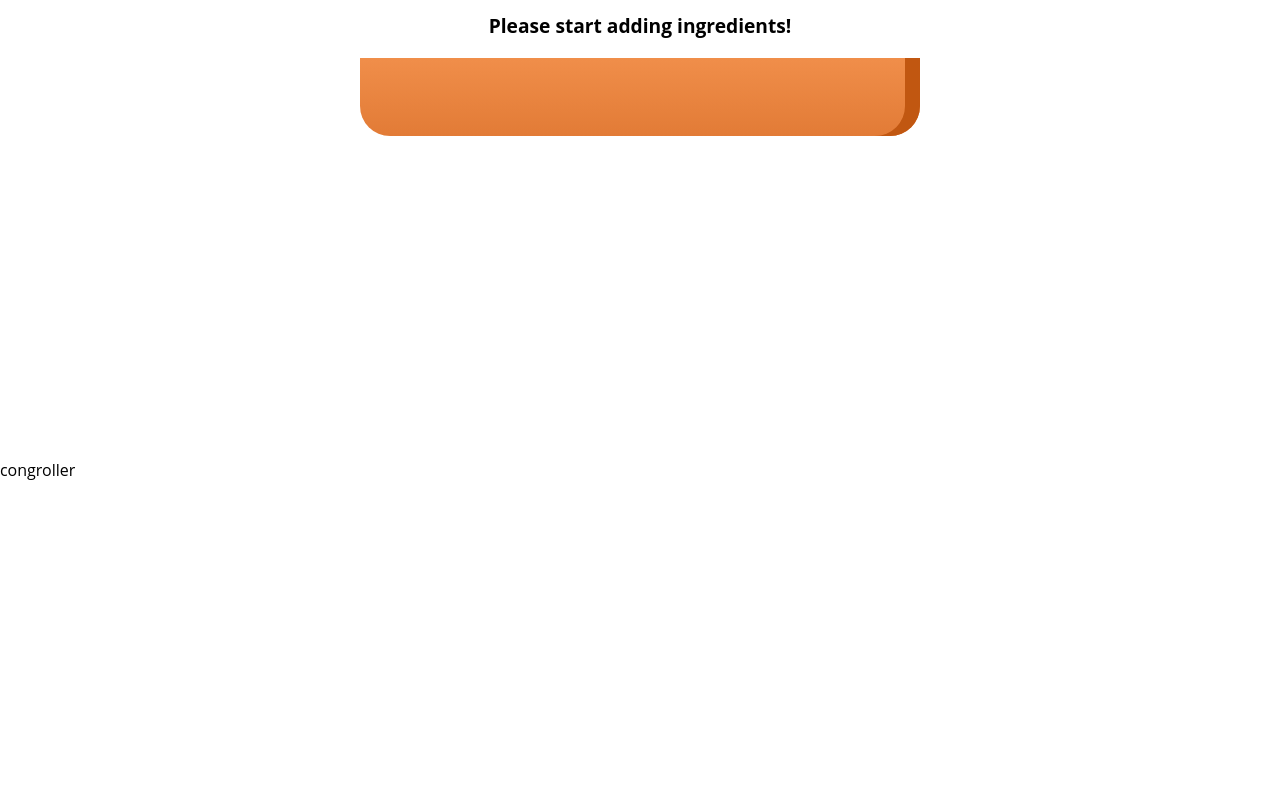
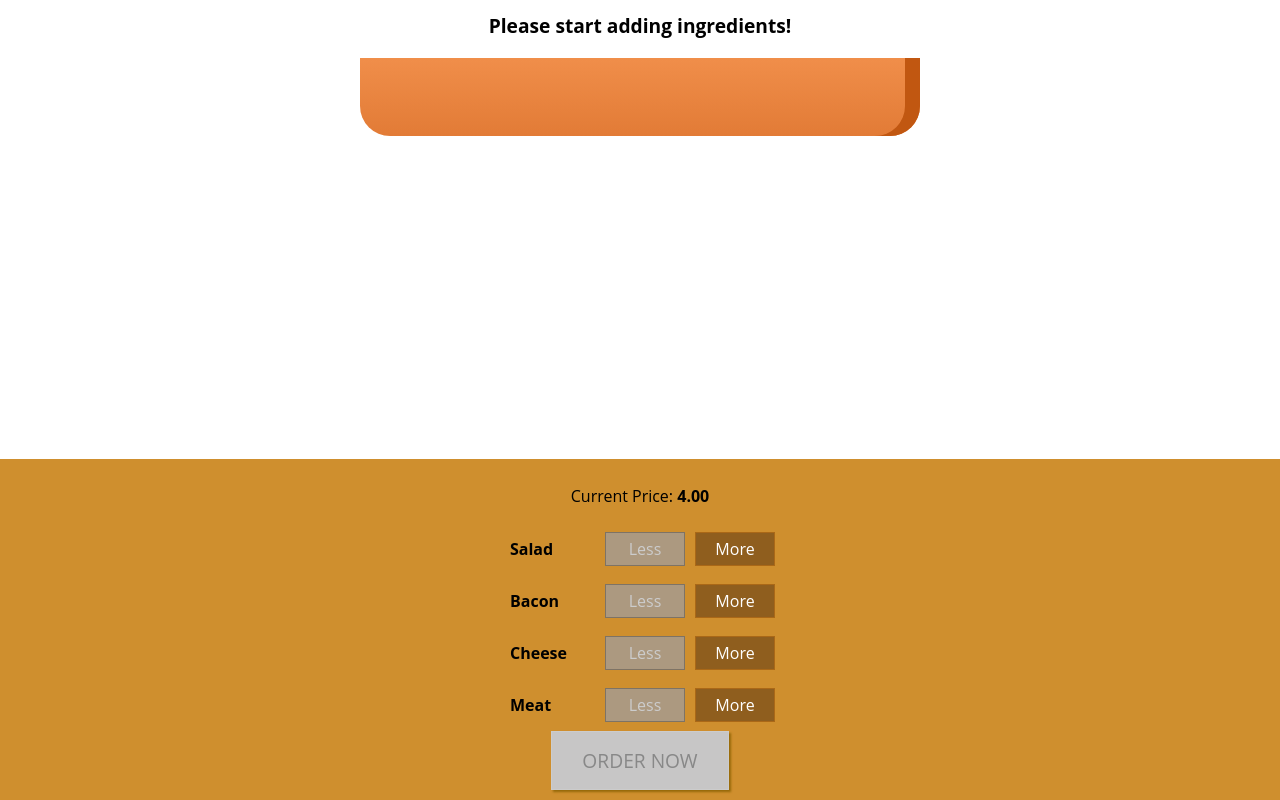
Before and after one commit to KorbenAU/burger-builder-react, a React (Create React App) app: page / in a window 1280 px wide. Shown: the part 235-1035 px from the top of the page. Before the commit the page ends 800 px from the top, so only its background shows below. Built offline with nearby package versions, Linux system fonts and the light colour scheme.

Commit message:
Finished burger controller component

```diff
--- /dev/null
+++ b/src/components/BuildController/BuildControl/BuildControl.js
@@ -0,0 +1,20 @@
+import React from 'react';
+import classes from './BuildControl.module.css';
+
+const BuildControl = (props) => (
+  <div className={classes.BuildControl}>
+    <div className={classes.Label}>{props.label}</div>
+    <button
+      className={classes.Less}
+      onClick={props.removed}
+      disabled={props.disabled}
+    >
+      Less
+    </button>
+    <button className={classes.More} onClick={props.added}>
+      More
+    </button>
+  </div>
+);
+
+export default BuildControl;
--- /dev/null
+++ b/src/components/BuildController/BuildControl/BuildControl.module.css
@@ -0,0 +1,58 @@
+.BuildControl {
+  display: flex;
+  justify-content: space-between;
+  align-items: center;
+  margin: 5px 0;
+}
+
+.BuildControl button {
+  display: block;
+  font: inherit;
+  padding: 5px;
+  margin: 0 5px;
+  width: 80px;
+  border: 1px solid #aa6817;
+  cursor: pointer;
+  outline: none;
+}
+
+.BuildControl button:disabled {
+  background-color: #ac9980;
+  border: 1px solid #7e7365;
+  color: #ccc;
+  cursor: default;
+}
+
+.BuildControl button:hover:disabled {
+  background-color: #ac9980;
+  color: #ccc;
+  cursor: not-allowed;
+}
+
+.Label {
+  padding: 10px;
+  font-weight: bold;
+  width: 80px;
+}
+
+.BuildControl .Less {
+  background-color: #d39952;
+  color: white;
+}
+
+.BuildControl .More {
+  background-color: #8f5e1e;
+  color: white;
+}
+
+.BuildControl .Less:hover,
+.BuildControl .Less:active {
+  background-color: #daa972;
+  color: white;
+}
+
+.BuildControl .More:hover,
+.BuildControl .More:active {
+  background-color: #99703f;
+  color: white;
+}
--- /dev/null
+++ b/src/components/BuildController/BuildController.js
@@ -0,0 +1,37 @@
+import React from 'react';
+
+import classes from './BuildController.module.css';
+import BuildControl from './BuildControl/BuildControl';
+
+const controls = [
+  { label: 'Salad', type: 'salad' },
+  { label: 'Bacon', type: 'bacon' },
+  { label: 'Cheese', type: 'cheese' },
+  { label: 'Meat', type: 'meat' },
+];
+
+const BuildController = (props) => (
+  <div className={classes.BuildControls}>
+    <p>
+      Current Price: <strong>{props.price.toFixed(2)}</strong>
+    </p>
+    {controls.map((ctrl) => (
+      <BuildControl
+        key={ctrl.label}
+        label={ctrl.label}
+        added={() => props.ingredientAdded(ctrl.type)}
+        removed={() => props.ingredientRemoved(ctrl.type)}
+        disabled={props.disabled[ctrl.type]}
+      />
+    ))}
+    <button
+      className={classes.OrderButton}
+      disabled={!props.purchasable}
+      onClick={props.ordered}
+    >
+      ORDER NOW
+    </button>
+  </div>
+);
+
+export default BuildController;
--- /dev/null
+++ b/src/components/BuildController/BuildController.module.css
@@ -0,0 +1,52 @@
+.BuildControls {
+  width: 100%;
+  background-color: #cf8f2e;
+  display: flex;
+  flex-flow: column;
+  align-items: center;
+  box-shadow: 0 2px 1px #ccc;
+  margin: auto;
+  padding: 10px 0;
+}
+
+.OrderButton {
+  background-color: #dad735;
+  outline: none;
+  cursor: pointer;
+  border: 1px solid #966909;
+  color: #966909;
+  font-family: inherit;
+  font-size: 1.2em;
+  padding: 15px 30px;
+  box-shadow: 2px 2px 2px #966909;
+}
+
+.OrderButton:hover,
+.OrderButton:active {
+  background-color: #a0db41;
+  border: 1px solid #966909;
+  color: #966909;
+}
+
+.OrderButton:disabled {
+  background-color: #c7c6c6;
+  cursor: not-allowed;
+  border: 1px solid #ccc;
+  color: #888888;
+}
+
+.OrderButton:not(:disabled) {
+  animation: enable 0.3s linear;
+}
+
+@keyframes enable {
+  0% {
+    transform: scale(1);
+  }
+  60% {
+    transform: scale(1.1);
+  }
+  100% {
+    transform: scale(1);
+  }
+}
--- a/src/containers/BurgerBuilder/BurgerBuilder.jsx
+++ b/src/containers/BurgerBuilder/BurgerBuilder.jsx
@@ -1,5 +1,13 @@
 import React, { Component } from 'react';
+import BuildController from '../../components/BuildController/BuildController';
 import Burger from '../../components/Burger/Burger';
+
+const INGREDIENT_PRICES = {
+  salad: 0.5,
+  cheese: 0.4,
+  meat: 1.3,
+  bacon: 0.7,
+};
 
 class BurgerBuilder extends Component {
   state = {
@@ -13,11 +21,80 @@
     purchasable: false,
     purchasing: false,
   };
+
+  updatePurchaseState(ingredients) {
+    const sum = Object.keys(ingredients)
+      .map((igKey) => {
+        return ingredients[igKey];
+      })
+      .reduce((sum, el) => {
+        return sum + el;
+      }, 0);
+    this.setState({ purchasable: sum > 0 });
+  }
+
+  addIngredientHandler = (type) => {
+    const oldCount = this.state.ingredients[type];
+    const updatedCount = oldCount + 1;
+    const updatedIngredients = {
+      ...this.state.ingredients,
+    };
+    updatedIngredients[type] = updatedCount;
+    const priceAddition = INGREDIENT_PRICES[type];
+    const oldPrice = this.state.totalPrice;
+    const newPrice = oldPrice + priceAddition;
+    this.setState({ totalPrice: newPrice, ingredients: updatedIngredients });
+    this.updatePurchaseState(updatedIngredients);
+  };
+
+  removeIngredientHandler = (type) => {
+    const oldCount = this.state.ingredients[type];
+    if (oldCount <= 0) {
+      return;
+    }
+    const updatedCount = oldCount - 1;
+    const updatedIngredients = {
+      ...this.state.ingredients,
+    };
+    updatedIngredients[type] = updatedCount;
+    const priceDeduction = INGREDIENT_PRICES[type];
+    const oldPrice = this.state.totalPrice;
+    const newPrice = oldPrice - priceDeduction;
+    this.setState({ totalPrice: newPrice, ingredients: updatedIngredients });
+    this.updatePurchaseState(updatedIngredients);
+  };
+
+  purchaseHandler = () => {
+    this.setState({ purchasing: true });
+  };
+
+  purchaseCancelHandler = () => {
+    this.setState({ purchasing: false });
+  };
+
+  purchaseContinueHandler = () => {
+    alert('You continue!');
+  };
+
   render() {
+    const disabledInfo = {
+      ...this.state.ingredients,
+    };
+    for (let key in disabledInfo) {
+      disabledInfo[key] = disabledInfo[key] <= 0;
+    }
+
     return (
       <>
         <Burger ingredients={this.state.ingredients} />
-        <div>congroller</div>
+        <BuildController
+          ingredientAdded={this.addIngredientHandler}
+          ingredientRemoved={this.removeIngredientHandler}
+          disabled={disabledInfo}
+          purchasable={this.state.purchasable}
+          ordered={this.purchaseHandler}
+          price={this.state.totalPrice}
+        />
       </>
     );
   }
```
